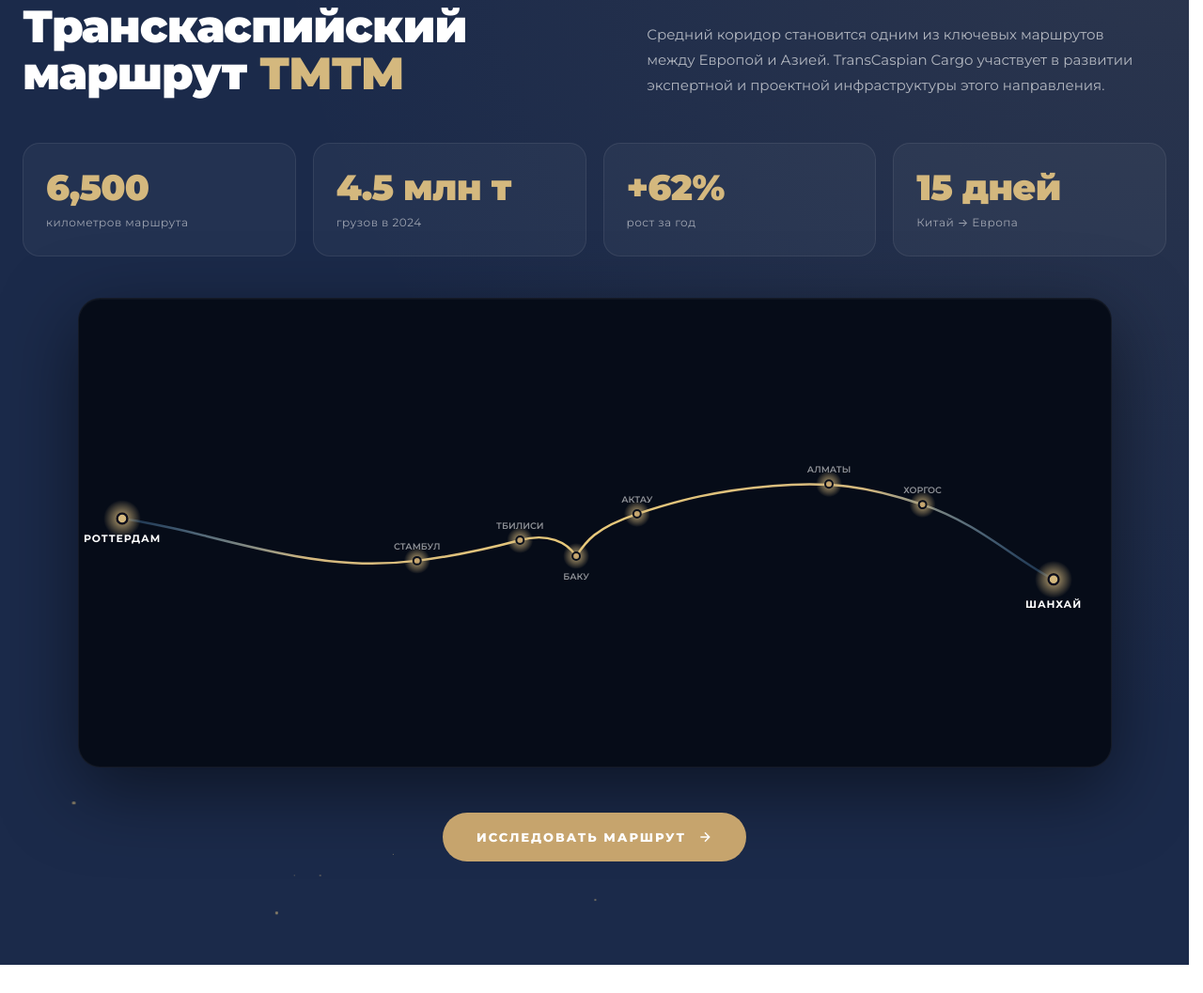
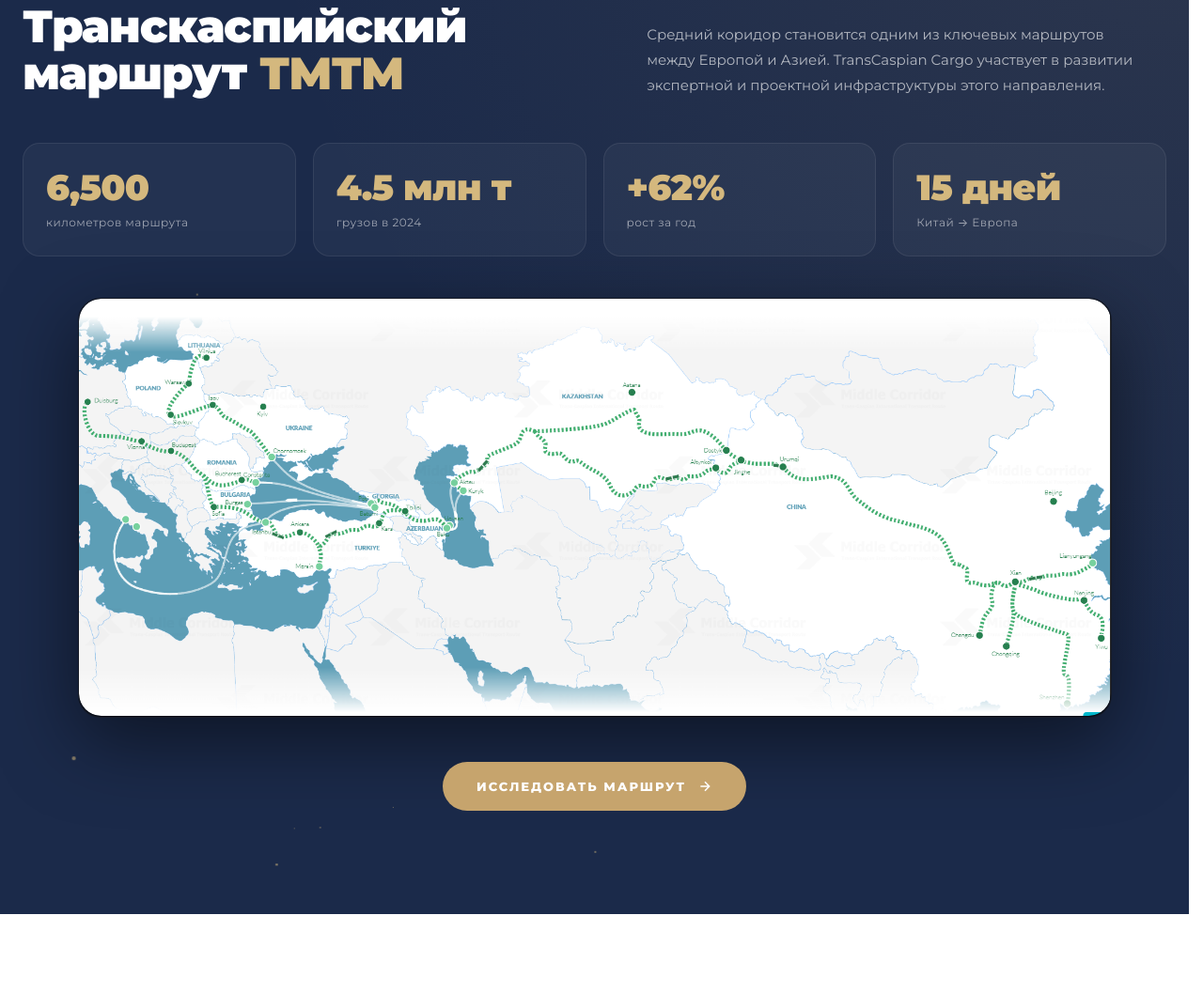
Before and after one commit to azamatkajyrov26-lab/tcchub, a Django app: template backend/templates/site/index.html in a window 1280 px wide. Shown: the part 3526-4583 px from the top of the page at 94% size. Run offline with Django 5.2, Linux system fonts and the light colour scheme; the template is opened without the code that fills it, so the values that code supplies are empty; parts of the project's set-up code (start-up, migrations or seed data) failed here and were passed over.

Commit message:
Replace SVG corridor map with real Middle Corridor map image
Swap the abstract SVG route visualization in the TMTM section
with the actual geographic map (map.png) showing the full
Middle Corridor route with all key nodes and countries.

Co-Authored-By: claude-flow <ruv@ruv.net>

```diff
--- a/backend/templates/site/index.html
+++ b/backend/templates/site/index.html
@@ -573,32 +573,8 @@
       </div>
     </div>
 
-    <div class="dark-map reveal" style="aspect-ratio:2.2/1;min-height:380px;border-radius:24px;overflow:hidden;position:relative;border:1px solid rgba(255,255,255,.06)">
-      <svg viewBox="0 0 1100 500" xmlns="http://www.w3.org/2000/svg" style="position:absolute;inset:0;width:100%;height:100%">
-        <defs>
-          <linearGradient id="routeGrad2" x1="0%" y1="0%" x2="100%" y2="0%">
-            <stop offset="0%" stop-color="#64b4ff" stop-opacity=".2"/>
-            <stop offset="20%" stop-color="var(--gold-light)"/>
-            <stop offset="50%" stop-color="#e8c97a"/>
-            <stop offset="80%" stop-color="var(--gold-light)"/>
-            <stop offset="100%" stop-color="#64b4ff" stop-opacity=".2"/>
-          </linearGradient>
-          <radialGradient id="dotGlow2"><stop offset="0%" stop-color="var(--gold-light)" stop-opacity=".9"/><stop offset="100%" stop-color="var(--gold-light)" stop-opacity="0"/></radialGradient>
-          <filter id="glow2"><feGaussianBlur stdDeviation="4" result="g"/><feMerge><feMergeNode in="g"/><feMergeNode in="SourceGraphic"/></feMerge></filter>
-        </defs>
-        <path d="M1040,300 C1000,280 960,240 900,220 C840,200 800,195 740,200 C680,205 640,215 595,230 C550,245 540,260 530,275 C520,260 500,250 470,258 C440,266 400,275 360,280 C310,286 270,282 230,275 C190,268 160,260 120,250 C90,243 65,238 45,235" stroke="url(#routeGrad2)" stroke-width="2.5" fill="none"/>
-        <circle r="5" fill="var(--gold-light)" filter="url(#glow2)" opacity=".9">
-          <animateMotion dur="10s" repeatCount="indefinite" path="M1040,300 C1000,280 960,240 900,220 C840,200 800,195 740,200 C680,205 640,215 595,230 C550,245 540,260 530,275 C520,260 500,250 470,258 C440,266 400,275 360,280 C310,286 270,282 230,275 C190,268 160,260 120,250 C90,243 65,238 45,235"/>
-        </circle>
-        <g><circle cx="1040" cy="300" r="20" fill="url(#dotGlow2)"/><circle cx="1040" cy="300" r="5.5" fill="var(--gold-light)" stroke="#080e1a" stroke-width="2.5" filter="url(#glow2)"/><text x="1040" y="330" text-anchor="middle" fill="#fff" font-size="11" font-weight="700" font-family="Montserrat" letter-spacing=".08em">ШАНХАЙ</text></g>
-        <g><circle cx="900" cy="220" r="14" fill="url(#dotGlow2)"/><circle cx="900" cy="220" r="4" fill="rgba(198,164,109,.8)" stroke="#080e1a" stroke-width="2"/><text x="900" y="208" text-anchor="middle" fill="rgba(255,255,255,.55)" font-size="9.5" font-weight="600" font-family="Montserrat">ХОРГОС</text></g>
-        <g><circle cx="800" cy="198" r="14" fill="url(#dotGlow2)"/><circle cx="800" cy="198" r="4" fill="rgba(198,164,109,.8)" stroke="#080e1a" stroke-width="2"/><text x="800" y="186" text-anchor="middle" fill="rgba(255,255,255,.55)" font-size="9.5" font-weight="600" font-family="Montserrat">АЛМАТЫ</text></g>
-        <g><circle cx="595" cy="230" r="14" fill="url(#dotGlow2)"/><circle cx="595" cy="230" r="4" fill="rgba(198,164,109,.8)" stroke="#080e1a" stroke-width="2"/><text x="595" y="218" text-anchor="middle" fill="rgba(255,255,255,.55)" font-size="9.5" font-weight="600" font-family="Montserrat">АКТАУ</text></g>
-        <g><circle cx="530" cy="275" r="14" fill="url(#dotGlow2)"/><circle cx="530" cy="275" r="4" fill="rgba(198,164,109,.8)" stroke="#080e1a" stroke-width="2"/><text x="530" y="300" text-anchor="middle" fill="rgba(255,255,255,.55)" font-size="9.5" font-weight="600" font-family="Montserrat">БАКУ</text></g>
-        <g><circle cx="470" cy="258" r="14" fill="url(#dotGlow2)"/><circle cx="470" cy="258" r="4" fill="rgba(198,164,109,.8)" stroke="#080e1a" stroke-width="2"/><text x="470" y="246" text-anchor="middle" fill="rgba(255,255,255,.55)" font-size="9.5" font-weight="600" font-family="Montserrat">ТБИЛИСИ</text></g>
-        <g><circle cx="360" cy="280" r="14" fill="url(#dotGlow2)"/><circle cx="360" cy="280" r="4" fill="rgba(198,164,109,.8)" stroke="#080e1a" stroke-width="2"/><text x="360" y="268" text-anchor="middle" fill="rgba(255,255,255,.55)" font-size="9.5" font-weight="600" font-family="Montserrat">СТАМБУЛ</text></g>
-        <g><circle cx="45" cy="235" r="20" fill="url(#dotGlow2)"/><circle cx="45" cy="235" r="5.5" fill="var(--gold-light)" stroke="#080e1a" stroke-width="2.5" filter="url(#glow2)"/><text x="45" y="260" text-anchor="middle" fill="#fff" font-size="11" font-weight="700" font-family="Montserrat" letter-spacing=".08em">РОТТЕРДАМ</text></g>
-      </svg>
+    <div class="dark-map reveal" style="border-radius:24px;overflow:hidden;position:relative;border:1px solid rgba(255,255,255,.06)">
+      <img src="{% static 'img/map.png' %}" alt="Транскаспийский маршрут ТМТМ — Middle Corridor" style="width:100%;height:auto;display:block;border-radius:24px">
     </div>
 
     <div class="reveal" style="text-align:center;margin-top:40px">
```
